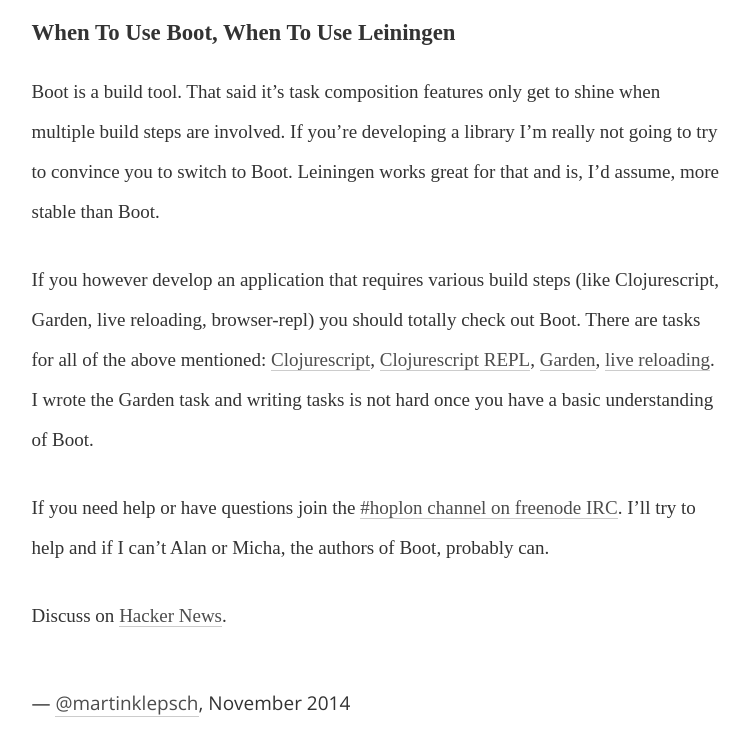
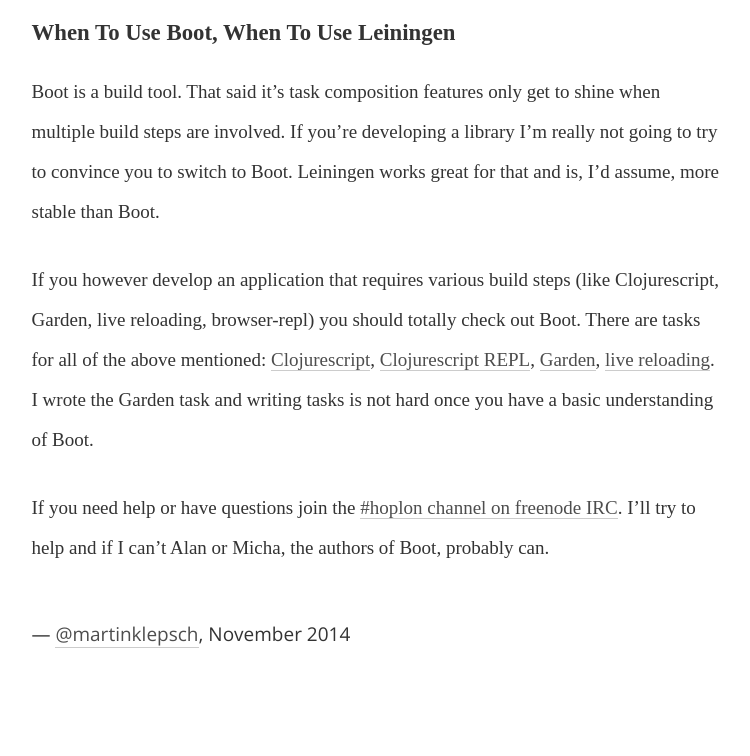
Before and after one commit to martinklepsch/martinklepsch.org, a Jekyll site: the page built from _posts/2014-11-06-why-boot-is-relevant-for-the-clojure-ecosystem.markdown, in a window 1280 px wide and 900 px high, scrolled down 3439 px. Shown: the top 756 px of the window, without its empty margins (262-1012 px from the left). Built offline with Jekyll 4.4.1, drawn with Linux system fonts in a browser that asks for light colours; a script that is not in the unit is left out.

Commit message:
remove hn discuss stuff

```diff
--- a/_posts/2014-11-06-why-boot-is-relevant-for-the-clojure-ecosystem.markdown
+++ b/_posts/2014-11-06-why-boot-is-relevant-for-the-clojure-ecosystem.markdown
@@ -138,5 +138,3 @@
 [#hoplon channel on freenode IRC](http://webchat.freenode.net/?channels=hoplon).
 I'll try to help and if I can't Alan or Micha, the authors of Boot,
 probably can.
-
-Discuss on [Hacker News](https://news.ycombinator.com/item?id=8568496).
```
